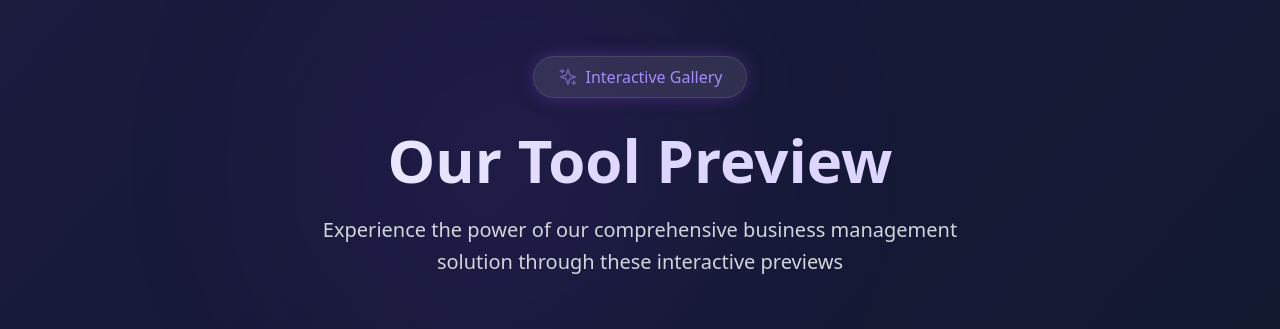
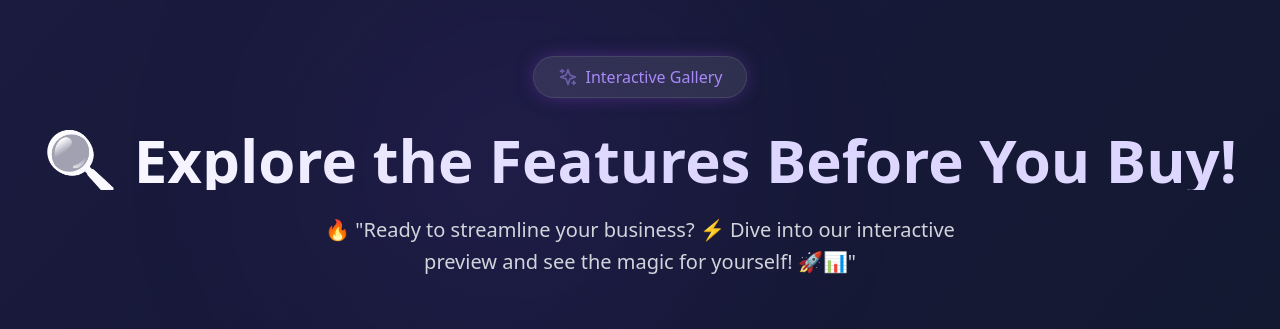
Before and after one commit to krishh98-dev/Service-Business, a React (Vite) app: page / in a window 1280 px wide. Shown: the part 2320-2649 px from the top of the page. Built offline with nearby package versions, Linux system fonts and the light colour scheme.

Commit message:
Update App.tsx

```diff
--- a/src/App.tsx
+++ b/src/App.tsx
@@ -380,10 +380,10 @@ function App() {
                 <span className="text-primary-400 text-base font-medium">Interactive Gallery</span>
               </div>
               <h2 className="text-4xl md:text-6xl font-bold mb-6 bg-gradient-to-r from-white via-primary-200 to-violet-200 text-transparent bg-clip-text animate-gradient">
-                Our Tool Preview
+                🔍 Explore the Features Before You Buy!
               </h2>
               <p className="text-xl text-gray-300 max-w-2xl mx-auto leading-relaxed">
-                Experience the power of our comprehensive business management solution through these interactive previews
+                🔥 "Ready to streamline your business? ⚡ Dive into our interactive preview and see the magic for yourself! 🚀📊"
               </p>
             </div>
 
```
